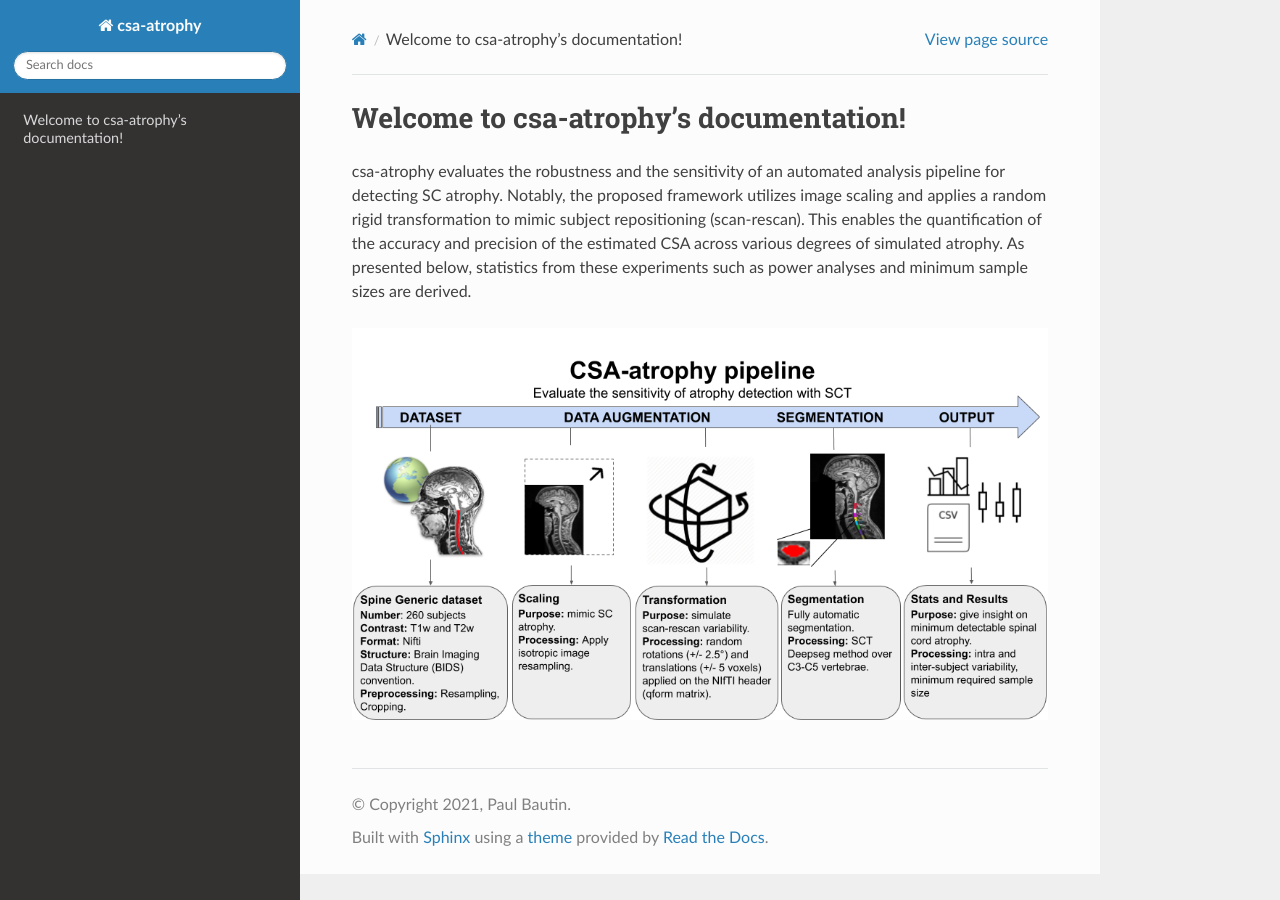
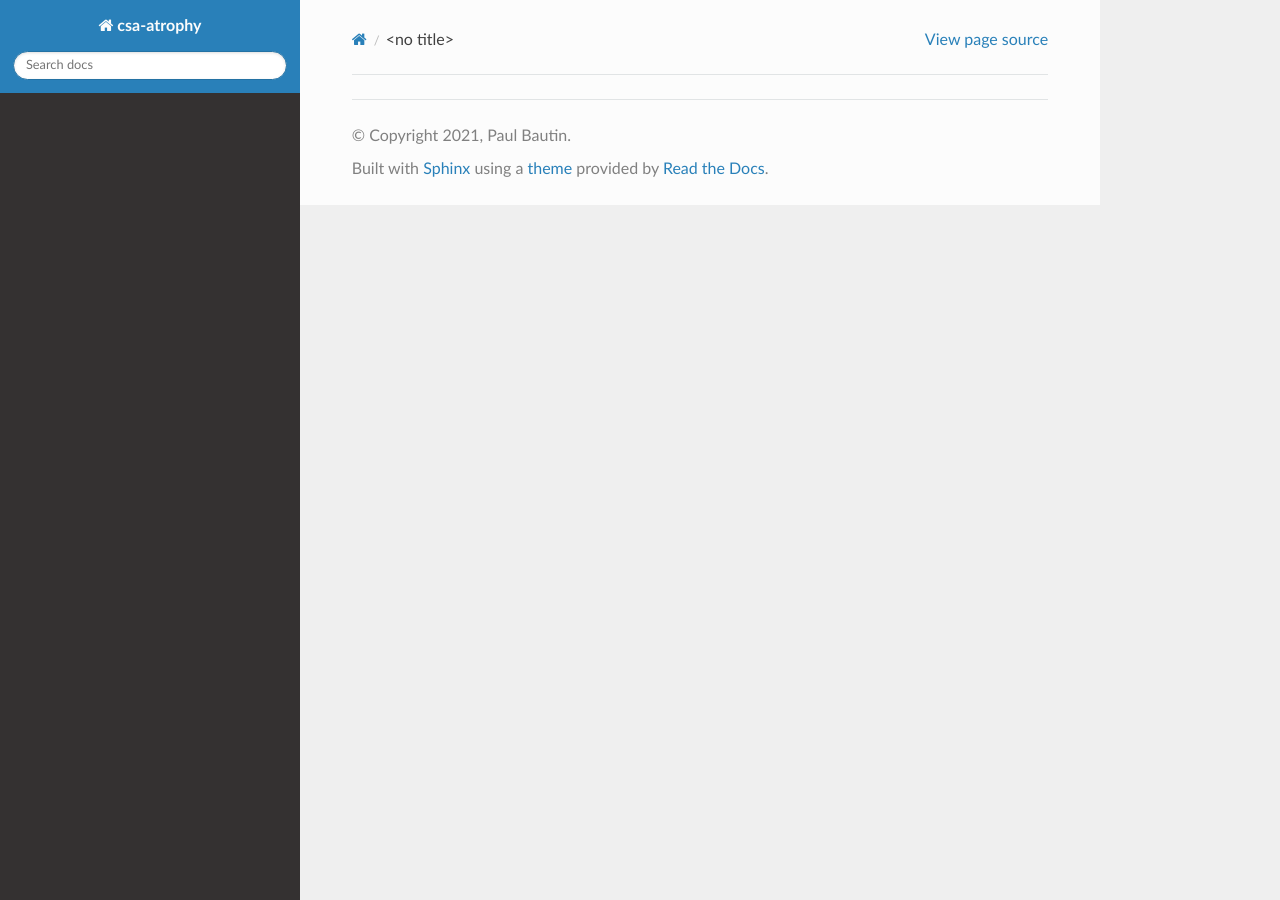
Before and after one commit to sct-pipeline/csa-atrophy, a Sphinx documentation site: the page built from docs/index.rst, in a window 1280 px wide. Built offline with Sphinx 7.4.7 and the Read the Docs theme 2.0.0, drawn with Linux system fonts in a browser that asks for light colours.

Commit message:
- Replace index and file overview

```diff
--- a/docs/index.rst
+++ b/docs/index.rst
@@ -2,12 +2,6 @@
    sphinx-quickstart on Fri Mar 12 16:44:50 2021.
    You can adapt this file completely to your liking, but it should at least
    contain the root `toctree` directive.
-
-Welcome to csa-atrophy's documentation!
-=========================================
-csa-atrophy evaluates the robustness and the sensitivity of an automated analysis pipeline for detecting SC atrophy. Notably, the proposed framework utilizes image scaling and applies a random rigid transformation to mimic subject repositioning (scan-rescan). This enables the quantification of the accuracy and precision of the estimated CSA across various degrees of simulated atrophy. As presented below, statistics from these experiments such as power analyses and minimum sample sizes are derived.
-
-.. image:: csa_atrophy_scheme3.png
 
 .. toctree::
    :maxdepth: 2
```
Also changed, not shown: docs/Overview.rst (added, +10 -0 lines).
